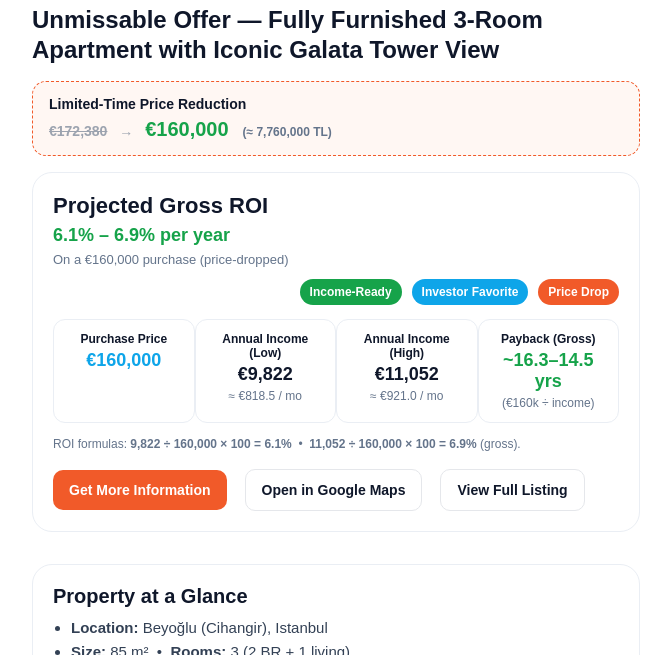
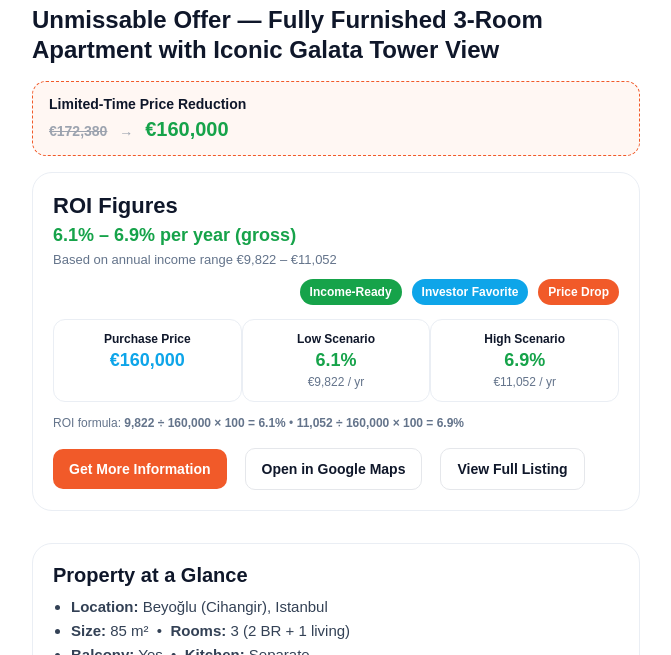
Before and after one commit to RazanAl-Masri/IS-4660-Newsletter, a plain HTML site: page index.html in a window 1280 px wide. Shown: the part 578-1233 px from the top of the page, without its empty margins (304-975 px from the left). Drawn offline with Linux system fonts and the light colour scheme.

Commit message:
Update index.html

```diff
--- a/index.html
+++ b/index.html
@@ -69,7 +69,6 @@
                         <span style="text-decoration:line-through;color:#9ca3af;font-weight:700;">€172,380</span>
                         <span style="display:inline-block;margin:0 8px;color:#9ca3af;">→</span>
                         <span style="font:800 20px Arial,Helvetica,sans-serif;color:#16a34a;">€160,000</span>
-                        <span style="margin-left:10px;font:700 12px Arial,Helvetica,sans-serif;color:#64748b;">(≈ 7,760,000 TL)</span>
                       </div>
                     </td>
                   </tr>
@@ -84,13 +83,11 @@
                   <tr>
                     <td style="padding:20px;">
                       <div style="display:flex;flex-wrap:wrap;gap:12px;align-items:flex-start;">
-                        <!-- Left: Headline -->
                         <div style="flex:1 1 280px;">
-                          <div style="font:800 22px Arial,Helvetica,sans-serif;color:#0f172a;line-height:1.2;">Projected Gross ROI</div>
-                          <div style="margin-top:6px;font:700 18px Arial,Helvetica,sans-serif;color:#16a34a;">6.1% – 6.9% per year</div>
-                          <div style="margin-top:6px;font:400 13px Arial,Helvetica,sans-serif;color:#64748b;">On a €160,000 purchase (price-dropped)</div>
+                          <div style="font:800 22px Arial,Helvetica,sans-serif;color:#0f172a;line-height:1.2;">ROI Figures</div>
+                          <div style="margin-top:6px;font:700 18px Arial,Helvetica,sans-serif;color:#16a34a;">6.1% – 6.9% per year (gross)</div>
+                          <div style="margin-top:6px;font:400 13px Arial,Helvetica,sans-serif;color:#64748b;">Based on annual income range €9,822 – €11,052</div>
                         </div>
-                        <!-- Right: Chips -->
                         <div style="flex:1 1 280px;text-align:right;">
                           <span style="display:inline-block;margin-left:6px;background:#16a34a;color:#fff;border-radius:999px;padding:6px 10px;font:700 12px Arial;">Income-Ready</span>
                           <span style="display:inline-block;margin-left:6px;background:#0ea5e9;color:#fff;border-radius:999px;padding:6px 10px;font:700 12px Arial;">Investor Favorite</span>
@@ -98,48 +95,36 @@
                         </div>
                       </div>
 
-                      <!-- ROI Breakdown Grid -->
+                      <!-- ROI Breakdown -->
                       <div style="margin-top:14px;">
                         <table role="presentation" width="100%" cellpadding="0" cellspacing="0" border="0">
                           <tr>
-                            <td class="stack" width="25%" valign="top" style="border:1px solid #eaeef4;border-radius:12px;padding:12px;text-align:center;">
+                            <td class="stack" width="33.33%" valign="top" style="border:1px solid #eaeef4;border-radius:12px;padding:12px;text-align:center;">
                               <div style="font:700 12px Arial;color:#0f172a;">Purchase Price</div>
                               <div style="font:800 18px Arial;color:#0ea5e9;margin-top:4px;">€160,000</div>
                             </td>
                             <td width="10" class="spacer"></td>
-                            <td class="stack" width="25%" valign="top" style="border:1px solid #eaeef4;border-radius:12px;padding:12px;text-align:center;">
-                              <div style="font:700 12px Arial;color:#0f172a;">Annual Income (Low)</div>
-                              <div style="font:800 18px Arial;color:#0f172a;margin-top:4px;">€9,822</div>
-                              <div style="font:400 12px Arial;color:#64748b;margin-top:4px;">≈ €818.5 / mo</div>
+                            <td class="stack" width="33.33%" valign="top" style="border:1px solid #eaeef4;border-radius:12px;padding:12px;text-align:center;">
+                              <div style="font:700 12px Arial;color:#0f172a;">Low Scenario</div>
+                              <div style="font:800 18px Arial;color:#16a34a;margin-top:4px;">6.1%</div>
+                              <div style="font:400 12px Arial;color:#64748b;margin-top:4px;">€9,822 / yr</div>
                             </td>
                             <td width="10" class="spacer"></td>
-                            <td class="stack" width="25%" valign="top" style="border:1px solid #eaeef4;border-radius:12px;padding:12px;text-align:center;">
-                              <div style="font:700 12px Arial;color:#0f172a;">Annual Income (High)</div>
-                              <div style="font:800 18px Arial;color:#0f172a;margin-top:4px;">€11,052</div>
-                              <div style="font:400 12px Arial;color:#64748b;margin-top:4px;">≈ €921.0 / mo</div>
-                            </td>
-                            <td width="10" class="spacer"></td>
-                            <td class="stack" width="25%" valign="top" style="border:1px solid #eaeef4;border-radius:12px;padding:12px;text-align:center;">
-                              <div style="font:700 12px Arial;color:#0f172a;">Payback (Gross)</div>
-                              <div style="font:800 18px Arial;color:#16a34a;margin-top:4px;">~16.3–14.5 yrs</div>
-                              <div style="font:400 12px Arial;color:#64748b;margin-top:4px;">(€160k ÷ income)</div>
+                            <td class="stack" width="33.33%" valign="top" style="border:1px solid #eaeef4;border-radius:12px;padding:12px;text-align:center;">
+                              <div style="font:700 12px Arial;color:#0f172a;">High Scenario</div>
+                              <div style="font:800 18px Arial;color:#16a34a;margin-top:4px;">6.9%</div>
+                              <div style="font:400 12px Arial;color:#64748b;margin-top:4px;">€11,052 / yr</div>
                             </td>
                           </tr>
                         </table>
                       </div>
 
-                      <!-- Formula line -->
                       <div style="margin-top:12px;font:400 12px Arial,Helvetica,sans-serif;color:#64748b;line-height:1.6;">
-                        ROI formulas: <strong>9,822 ÷ 160,000 × 100 = 6.1%</strong> &nbsp;•&nbsp; <strong>11,052 ÷ 160,000 × 100 = 6.9%</strong> (gross).
+                        ROI formula: <strong>9,822 ÷ 160,000 × 100 = 6.1%</strong> • <strong>11,052 ÷ 160,000 × 100 = 6.9%</strong>
                       </div>
 
-                      <!-- CTA Row -->
                       <div style="margin-top:14px;">
-                        <a target="_blank"
-                           href="https://wa.me/905425301811?text=I%20want%20more%20information%20about%20the%20Cihangir%20furnished%20apartment%20(price%20drop%20to%20%E2%82%AC160%2C000%2C%20ROI%206.1%E2%80%936.9%25)."
-                           style="display:inline-block;background:#f15a29;border-radius:10px;padding:12px 16px;font:700 14px Arial,Helvetica,sans-serif;color:#ffffff;text-decoration:none;">
-                           Get More Information
-                        </a>
+                        <a target="_blank" href="https://wa.me/905425301811?text=I%20want%20more%20information%20about%20the%20Cihangir%20furnished%20apartment%20(price%20drop%20to%20%E2%82%AC160%2C000%2C%20ROI%206.1%E2%80%936.9%25)." style="display:inline-block;background:#f15a29;border-radius:10px;padding:12px 16px;font:700 14px Arial,Helvetica,sans-serif;color:#ffffff;text-decoration:none;">Get More Information</a>
                         <span class="spacer" style="display:inline-block;width:10px;"></span>
                         <a target="_blank" href="https://www.google.com/maps/place/Cihangir,+Beyo%C4%9Flu,+Istanbul" style="display:inline-block;border:1px solid #e5e7eb;border-radius:10px;padding:12px 16px;font:700 14px Arial,Helvetica,sans-serif;color:#0f172a;text-decoration:none;">Open in Google Maps</a>
                         <span class="spacer" style="display:inline-block;width:10px;"></span>
@@ -152,7 +137,7 @@
               </td>
             </tr>
 
-            <!-- PROPERTY HIGHLIGHTS -->
+            <!-- PROPERTY DETAILS -->
             <tr>
               <td style="padding:16px;">
                 <table role="presentation" width="100%" cellpadding="0" cellspacing="0" border="0" style="border:1px solid #eaeef4;border-radius:20px;">
```
